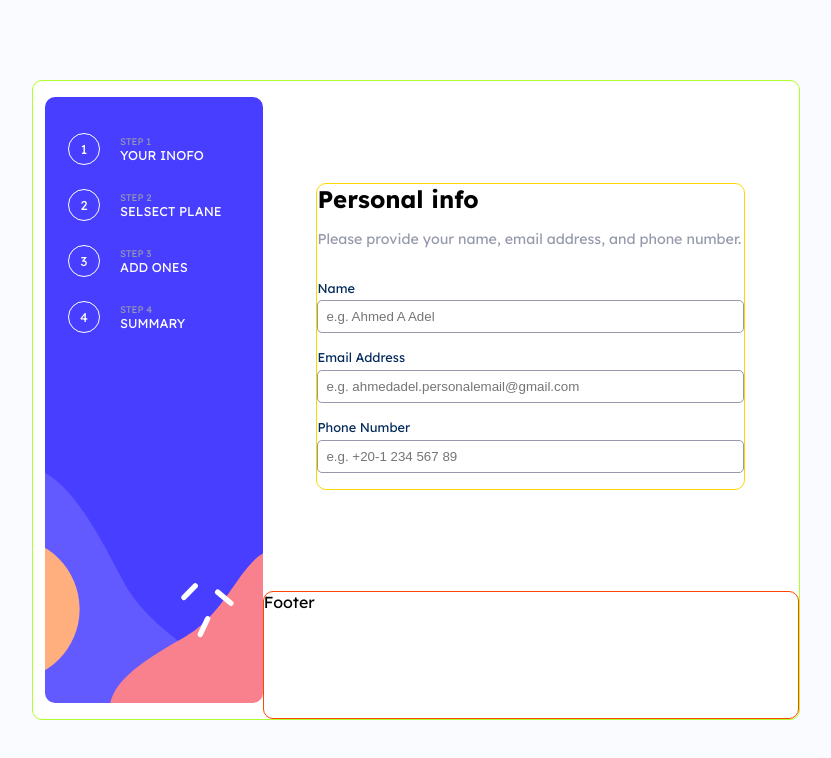
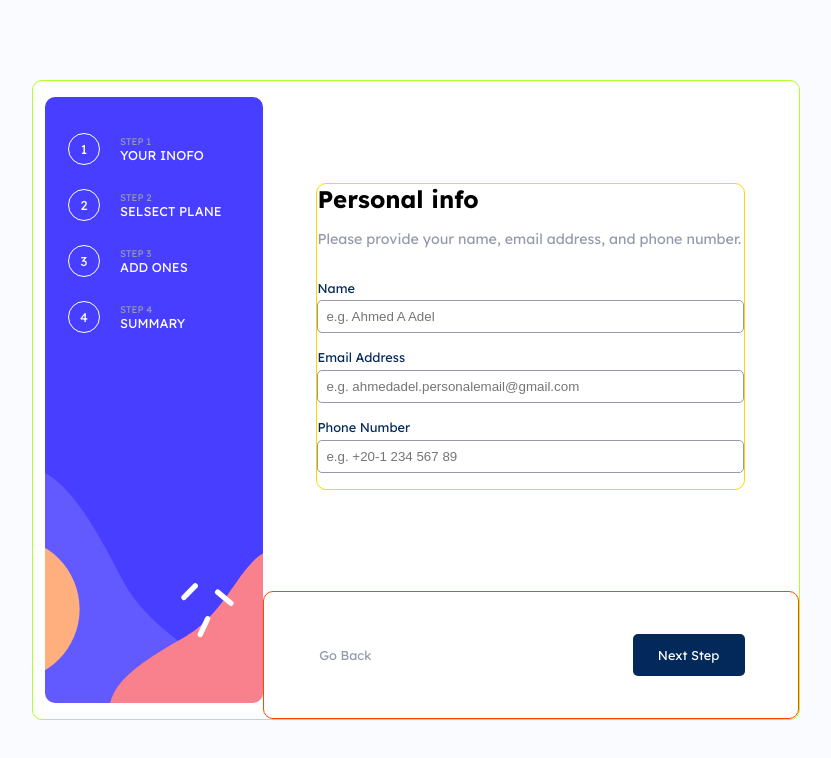
Before and after one commit to Ahmed-A-Adel/multi-step-form, a React (Create React App) app: page / in a window 1280 px wide. Shown: the top 758 px of the page, without its empty margins (224-1055 px from the left). Built offline with nearby package versions, Linux system fonts and the light colour scheme.

Commit message:
added footer buttons

```diff
--- a/src/components/Footer/Footer.jsx
+++ b/src/components/Footer/Footer.jsx
@@ -1,7 +1,13 @@
 import React from "react";
+import { Link } from "react-router-dom";
 import "./Footer.scss";
 function Footer() {
-  return <div className="footer">Footer</div>;
+  return (
+    <div className="footer">
+      <Link className="btn btn-back"> go back</Link>
+      <Link className="btn btn-next">next step</Link>
+    </div>
+  );
 }
 
 export default Footer;
--- a/src/components/Footer/Footer.scss
+++ b/src/components/Footer/Footer.scss
@@ -3,4 +3,45 @@
   background-color: $White;
   border: 1px solid orangered;
   border-radius: $radius;
+  display: flex;
+  align-items: center;
 }
+.btn {
+  height: auto;
+  width: 7rem;
+
+  display: inline-block;
+  padding: 0.8rem;
+  text-align: center;
+  text-decoration: none;
+  text-transform: capitalize;
+  font-size: $f-size;
+  border-radius: 5px;
+  transition: $trans;
+}
+.btn-next {
+  margin-left: auto;
+  margin-right: 1rem;
+
+  background-color: $secondary-color;
+  color: $White;
+
+  &:hover {
+    background-color: hsl(213, 99%, 27%);
+  }
+}
+.btn-back {
+  margin-left: 1rem;
+  color: $Cool-gray;
+  &:hover {
+    color: $secondary-color;
+  }
+}
+@media screen and (min-width: 1140px) {
+  .btn-next {
+    margin-right: 10%;
+  }
+  .btn-back {
+    margin-left: 1.6rem;
+  }
+}
--- a/src/components/app/App.scss
+++ b/src/components/app/App.scss
@@ -8,9 +8,10 @@ $Light-gray: hsl(229, 24%, 87%);
 $Magnolia: hsl(217, 100%, 97%);
 $Alabaster: hsl(231, 100%, 99%);
 $White: hsl(0, 0%, 100%);
-$f-size: 16px;
+$f-size: 0.8rem;
 $f-family: "Lexend Deca", sans-serif;
 $radius: 10px;
+$trans: all 0.2s ease-in-out;
 
 * {
   padding: 0;
@@ -20,7 +21,7 @@ $radius: 10px;
 
 body {
   font-family: "Lexend Deca", sans-serif;
-  font-size: $f-size;
+  font-size: 16px;
   font-weight: 400;
 }
 .app {
--- a/src/components/sidebarStep/SidebarStep.scss
+++ b/src/components/sidebarStep/SidebarStep.scss
@@ -33,7 +33,7 @@
 
   border: 1px solid $White;
   border-radius: 50%;
-  transition: all 0.2s ease-in-out;
+  transition: $trans;
 }
 .sidebarStep_info_number {
   font-size: 0.6rem;
```
